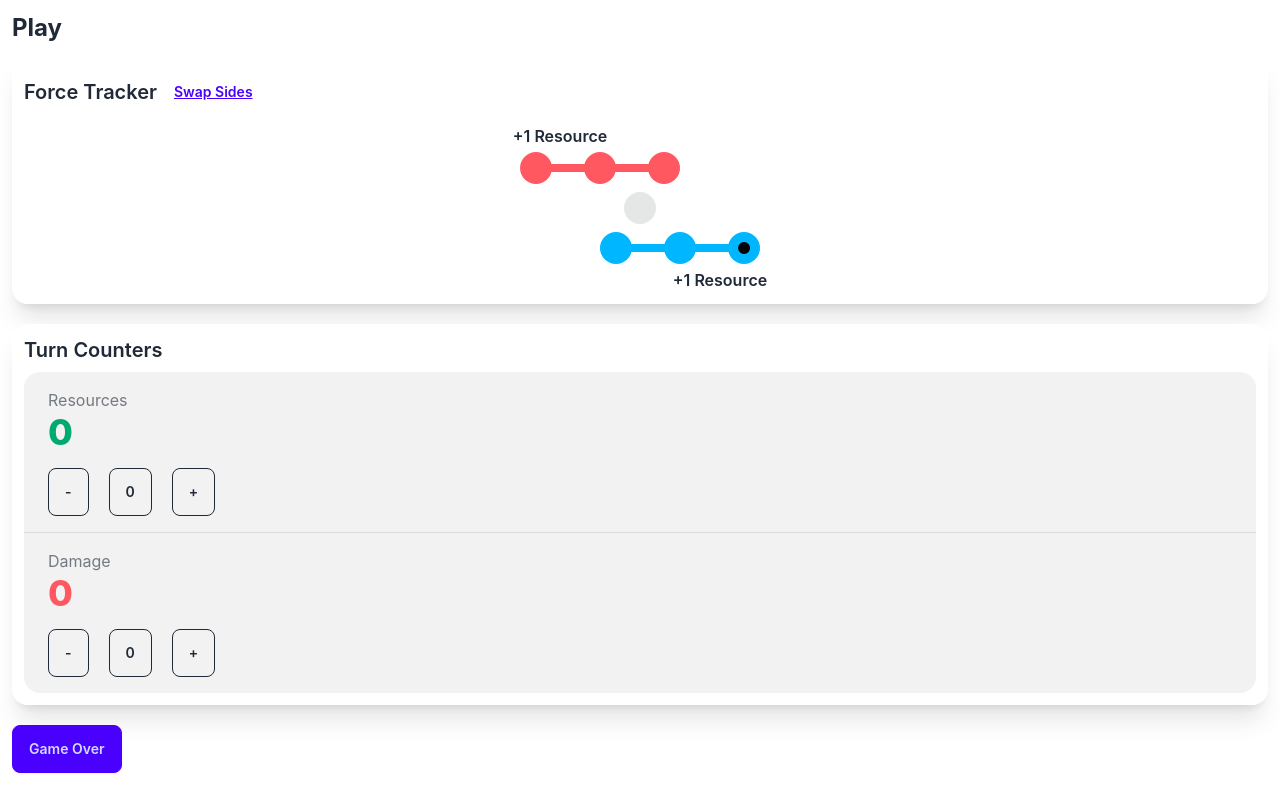
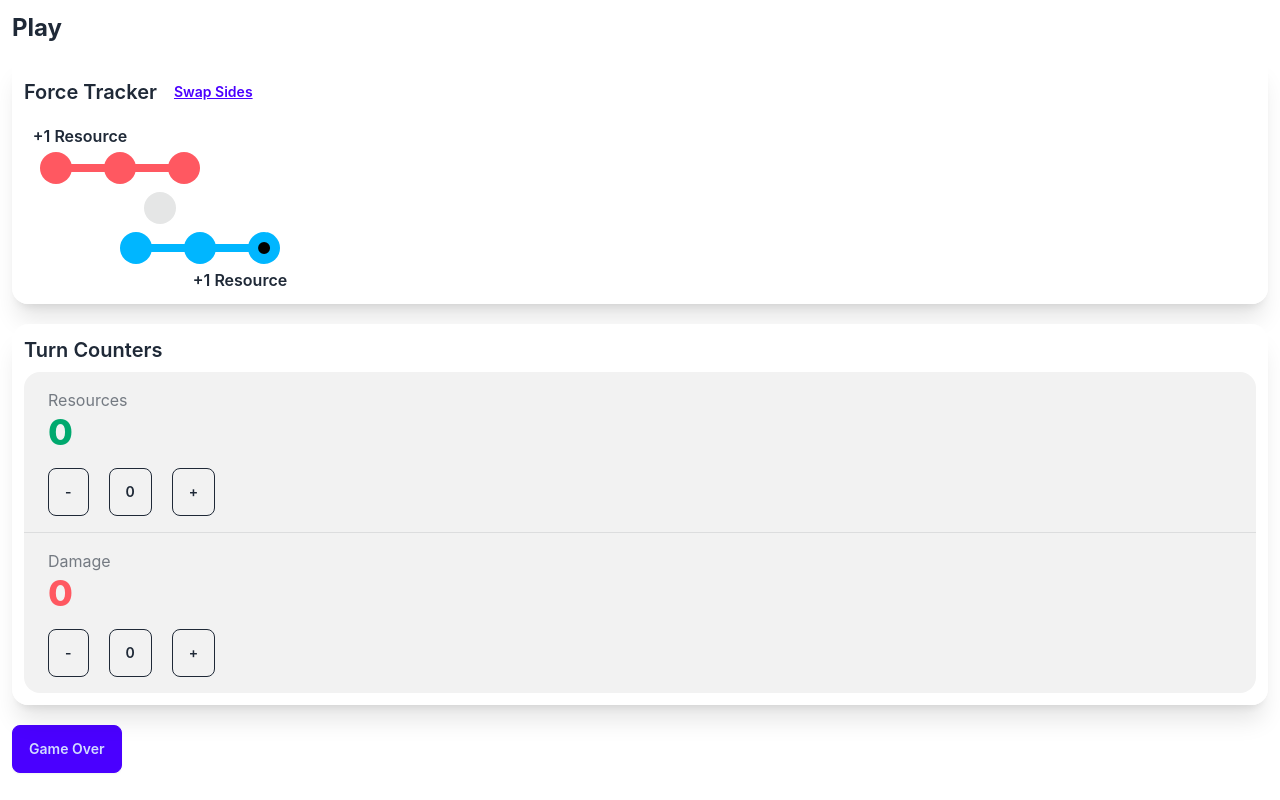
Before and after one commit to tsteelematc/tca-sw-deckbuilding, a React (Create React App) app: page /#/play in a window 1280 px wide. Built offline with nearby package versions, Linux system fonts and the light colour scheme.

Commit message:
Centered force tracker on desktop wide is gross...
This at least keeps it to the left on wide screens... Not perfect, but not as gross either : - )

```diff
--- a/src/Play.tsx
+++ b/src/Play.tsx
@@ -28,7 +28,7 @@ export const Play: React.FC<PlayProps> = ({ addNewGameResult }) => {
                             Swap Sides
                         </button>
                     </div>
-                    <div className="flex flex-auto justify-center bg-success123">
+                    <div className="flex flex-auto justify-center md:justify-start">
                         <div className="flex flex-col items-center">
                             <p className="font-semibold mr-40">+1 Resource</p>
                             <div className="flex flex-col">
```
